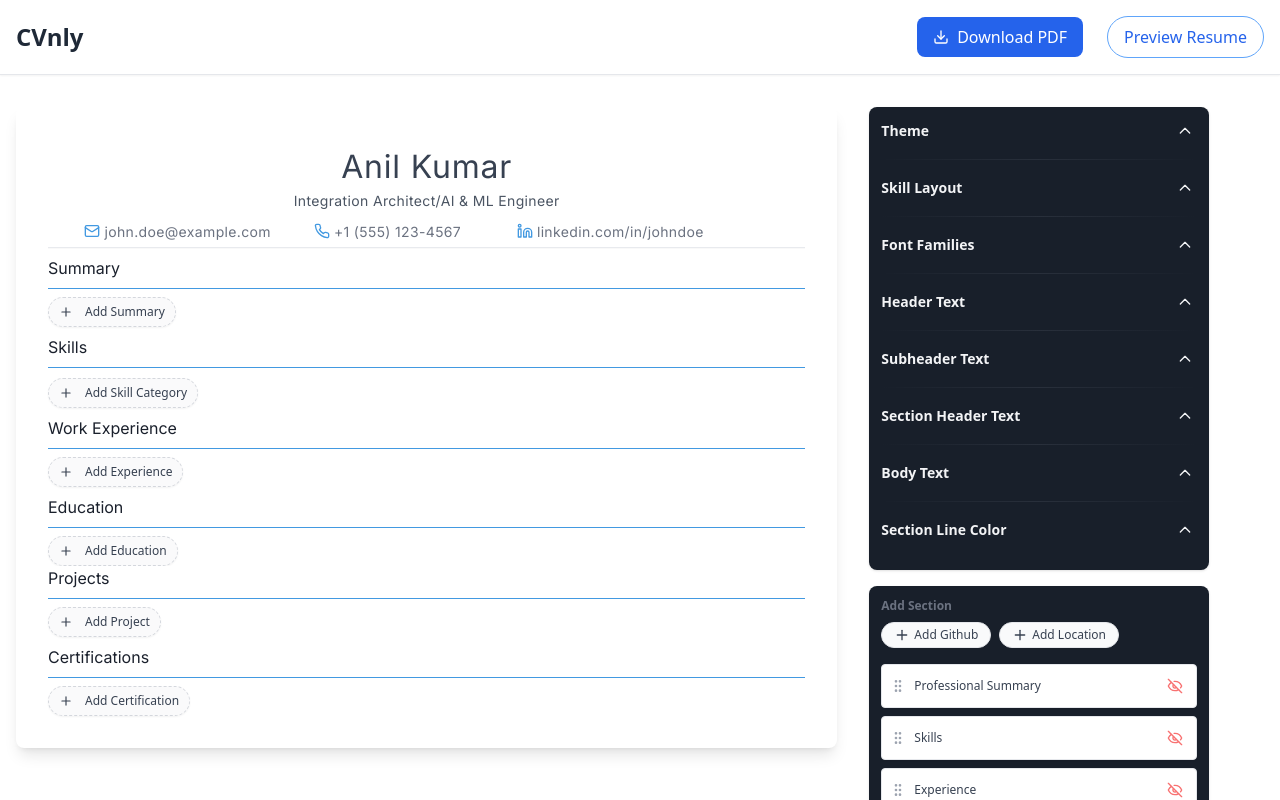
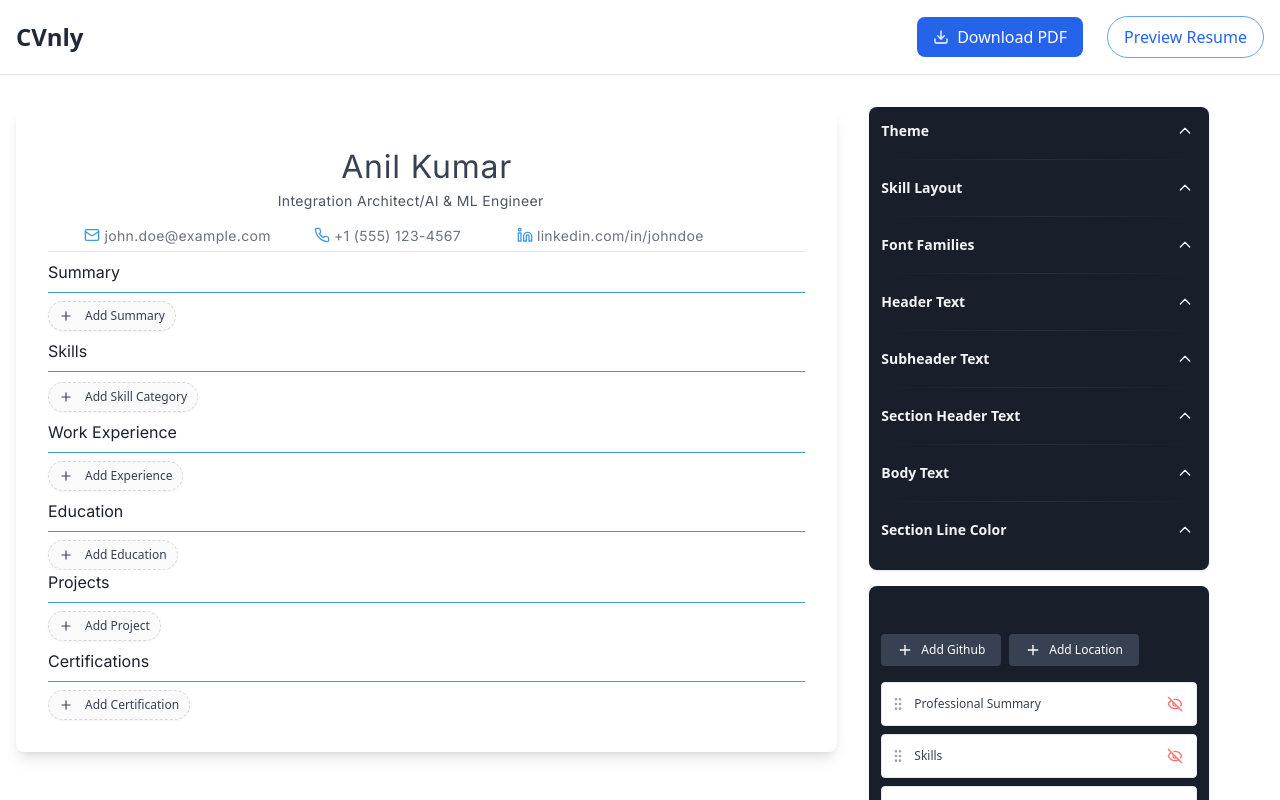
Before and after one commit to anil14349/cvnly, a React (Vite) app: page / in a window 1280 px wide. Shown: the top 800 px of the page. Built offline with nearby package versions, Linux system fonts and the light colour scheme; a web font is replaced by a local one.

Commit message:
added resume header title logic

```diff
--- a/src/App.tsx
+++ b/src/App.tsx
@@ -141,7 +141,7 @@ function App() {
   ]);
 
   // Add resumeData state
-  const [resumeData] = useState({
+  const [resumeData, setResumeData] = useState({
     name: "Anil Kumar",
     title: "Integration Architect/AI & ML Engineer"
   });
@@ -615,21 +615,20 @@ function App() {
     ));
   };
 
-  // Add useEffect to sync skills with section content
+  // Listen for 'add-resume-header-title' event from ResumeSectionsWidget
   useEffect(() => {
-    const sectionIndex = sections.findIndex(section => section.type === 'skills');
-    if (sectionIndex !== -1) {
-      const updatedSections = [...sections];
-      updatedSections[sectionIndex] = {
-        ...updatedSections[sectionIndex],
-        content: {
-          ...updatedSections[sectionIndex].content,
-          skills: skills
+    const handler = () => {
+      setResumeData(prev => {
+        // Only restore if title is empty
+        if (!prev.title) {
+          return { ...prev, title: "Integration Architect/AI & ML Engineer" };
         }
-      };
-      setSections(updatedSections);
-    }
-  }, [skills]);
+        return prev;
+      });
+    };
+    window.addEventListener('add-resume-header-title', handler);
+    return () => window.removeEventListener('add-resume-header-title', handler);
+  }, []);
 
   return (
     <div className={`min-h-screen ${activeTheme === 'dark' ? 'dark' : ''} ${previewMode ? 'preview-mode' : ''}`}>
@@ -675,6 +674,7 @@ function App() {
             <div className={`bg-white rounded-lg shadow-lg p-8`} ref={resumeRef}>
               <ResumeHeader
                 resumeData={resumeData}
+                setResumeData={previewMode ? (() => {}) : setResumeData}
                 socialLinks={socialLinks}
                 deleteSocialLink={previewMode ? (() => {}) : deleteSocialLink}
                 addSocialLink={previewMode ? (() => {}) : addSocialLink}
@@ -809,6 +809,7 @@ function App() {
                 onSectionsChange={setSections}
                 socialLinks={socialLinks}
                 addSocialLink={addSocialLink}
+                resumeHeaderTitle={resumeData.title}
               />
             </div>
           )}
--- a/src/components/layout/ResumeHeader.tsx
+++ b/src/components/layout/ResumeHeader.tsx
@@ -10,6 +10,7 @@ interface ResumeHeaderProps {
     name: string;
     title: string;
   };
+  setResumeData: (data: any) => void;
   socialLinks: SocialLink[];
   deleteSocialLink: (id: string) => void;
   addSocialLink: (type: 'phone' | 'email' | 'linkedin' | 'github' | 'location') => void;
@@ -25,7 +26,13 @@ const ResumeHeader: React.FC<ResumeHeaderProps> = ({
   updateSocialLink,
   fontOptions,
   iconFormat = "symbol",
+  setResumeData,
+  addSocialLink
 }) => {
+  const handleRemoveTitle = () => {
+    setResumeData((prev: any) => ({ ...prev, title: '' }));
+  };
+
   return (
     <div className="mt-2 ">
       <ResumeHeaderName
@@ -35,6 +42,7 @@ const ResumeHeader: React.FC<ResumeHeaderProps> = ({
       <ResumeHeaderTitle
         title={resumeData.title}
         fontOptions={fontOptions}
+        onDelete={handleRemoveTitle}
       />
       <ResumeSocialLinks
         socialLinks={socialLinks}
@@ -46,7 +54,6 @@ const ResumeHeader: React.FC<ResumeHeaderProps> = ({
       <ResumeHeaderLine
         fontOptions={fontOptions}
       />
-
     </div>
   );
 };
--- a/src/components/layout/ResumeHeaderTitle.tsx
+++ b/src/components/layout/ResumeHeaderTitle.tsx
@@ -1,4 +1,4 @@
-import React from "react";
+import React, { useState } from "react";
 import { FontOptions } from "../../types/common";
 import { getFontWeightValue } from "../../utils/fontUtils";
 
@@ -6,9 +6,11 @@ interface ResumeHeaderTitleProps {
     fontOptions: FontOptions;
     title: string;
     onUpdate?: () => void;
+    onDelete?: () => void;
 }
 
-const ResumeHeaderTitle: React.FC<ResumeHeaderTitleProps> = ({ fontOptions, title, onUpdate }) => {
+const ResumeHeaderTitle: React.FC<ResumeHeaderTitleProps> = ({ fontOptions, title, onUpdate, onDelete }) => {
+    const [hovered, setHovered] = useState(false);
     const getTextAlignment = () => {
         switch (fontOptions.headerAlignment) {
             case 'left':
@@ -21,16 +23,24 @@ const ResumeHeaderTitle: React.FC<ResumeHeaderTitleProps> = ({ fontOptions, titl
     };
 
     return (
+        title ? (
+            <div
+                className="relative group"
+                onMouseEnter={() => setHovered(true)}
+                onMouseLeave={() => setHovered(false)}
+            >
+                <div className="flex items-center mx-auto w-fit group">
                     <h2
                         className={`
                             ${fontOptions.subheaderSize}
                             ${fontOptions.subheaderColor}
                             ${fontOptions.subheaderLineHeight}
                             ${fontOptions.subheaderLetterSpacing}
-                ${getTextAlignment()}
+                            whitespace-pre-wrap mb-1
                             font-header-${fontOptions.subheaderFont.toLowerCase()}
                             ${fontOptions.subheaderItalic ? 'italic' : ''}
                             ${fontOptions.subheaderUnderline ? 'underline' : ''}
+                            text-center
                         `}
                         contentEditable
                         suppressContentEditableWarning
@@ -39,6 +49,22 @@ const ResumeHeaderTitle: React.FC<ResumeHeaderTitleProps> = ({ fontOptions, titl
                     >
                         {title}
                     </h2>
+                    {onDelete && (
+                        <button
+                            type="button"
+                            aria-label="Remove title"
+                            className="ml-2 p-1 rounded-full hover:bg-gray-200 transition-colors flex items-center justify-center text-gray-500 text-base h-6 w-6 opacity-0 group-hover:opacity-100"
+                            style={{ lineHeight: 1, minHeight: 0, marginBottom: 0, pointerEvents: hovered ? 'auto' : 'none' }}
+                            onClick={onDelete}
+                        >
+                            <svg xmlns="http://www.w3.org/2000/svg" viewBox="0 0 20 20" fill="currentColor" width="16" height="16">
+                                <path fillRule="evenodd" d="M10 8.586l4.95-4.95a1 1 0 111.414 1.414L11.414 10l4.95 4.95a1 1 0 01-1.414 1.414L10 11.414l-4.95 4.95a1 1 0 01-1.414-1.414l4.95-4.95-4.95-4.95A1 1 0 015.05 3.636L10 8.586z" clipRule="evenodd" />
+                            </svg>
+                        </button>
+                    )}
+                </div>
+            </div>
+        ) : null
     );
 };
 
--- a/src/components/widgets/ResumeSectionsWidget.tsx
+++ b/src/components/widgets/ResumeSectionsWidget.tsx
@@ -12,6 +12,7 @@ interface ResumeSectionsWidgetProps {
     onSectionsChange: (sections: ResumeSection[]) => void;
     socialLinks: SocialLink[];
     addSocialLink: (type: 'phone' | 'email' | 'linkedin' | 'github' | 'location') => void;
+    resumeHeaderTitle?: string;
 }
 
 const ResumeSectionsWidget: React.FC<ResumeSectionsWidgetProps> = ({
@@ -19,6 +20,7 @@ const ResumeSectionsWidget: React.FC<ResumeSectionsWidgetProps> = ({
     onSectionsChange,
     socialLinks,
     addSocialLink,
+    resumeHeaderTitle
 }) => {
     const handleDragEnd = (result: any) => {
         if (!result.destination) return;
@@ -48,7 +50,8 @@ const ResumeSectionsWidget: React.FC<ResumeSectionsWidgetProps> = ({
             education: 'Education',
             projects: 'Projects',
             certifications: 'Certifications',
-            social: 'Social Links'
+            social: 'Social Links',
+            title: 'Resume Header Title'
         };
         return titles[type] || type;
     };
@@ -67,6 +70,7 @@ const ResumeSectionsWidget: React.FC<ResumeSectionsWidgetProps> = ({
       { type: 'projects', label: 'Projects' },
       { type: 'certifications', label: 'Certifications' },
       { type: 'social', label: 'Social Links' },
+      { type: 'title', label: 'Add Resume Header Title' },
     ];
 
     const activeSectionTypes = sections.map(s => s.type);
@@ -76,34 +80,52 @@ const ResumeSectionsWidget: React.FC<ResumeSectionsWidgetProps> = ({
     const socialSectionActive = activeSectionTypes.includes('social');
     const availableSocialLinks = socialSectionActive ? getAvailableSocialLinks() : [];
 
+    // Only show Resume Header Title if it's not already present in sections and resumeHeaderTitle is empty
+    const showResumeHeaderTitleButton = !resumeHeaderTitle;
+
     return (
       <div className={PANEL_STYLES.container} style={sections && sections.length && typeof window !== 'undefined' && window.matchMedia('(prefers-color-scheme: dark)').matches ? PANEL_CONTAINER_STYLES.dark : PANEL_CONTAINER_STYLES.light}>
         {/* --- Available Sections Pool (including Social Links if active) --- */}
         <div className="mb-4">
-          <h3 className="text-xs font-semibold text-gray-500 dark:text-gray-300 mb-2">Add Section</h3>
-          <div className="flex flex-wrap gap-2">
+          <h2 className="text-lg font-semibold mb-2">Add Section</h2>
+          <div className="flex flex-wrap gap-2 mb-2">
             {availableSections.length === 0 && availableSocialLinks.length === 0 ? (
               <span className="text-xs text-gray-400">All sections are added</span>
             ) : (
               <>
-                {availableSections.map((sec) => (
+                {availableSections.filter(section => section.type !== 'title' || showResumeHeaderTitleButton).map(section => (
                   <button
-                    key={sec.type}
-                    className="flex items-center gap-1 px-3 py-1 rounded-full border border-gray-200 dark:border-gray-700 bg-gray-50 dark:bg-gray-800 text-xs text-gray-700 dark:text-gray-200 hover:bg-blue-50 dark:hover:bg-blue-900 transition"
+                    key={section.type}
+                    className="flex items-center gap-2 px-4 py-2 rounded bg-gray-700 text-white hover:bg-gray-600 transition-colors"
                     onClick={() => {
-                      // Add the section to the end of the list, marked as visible
-                      onSectionsChange([...sections, { type: sec.type, visible: true, content: {} }]);
+                      if (section.type === 'title') {
+                        // Remove any lingering 'title' section
+                        onSectionsChange(sections.filter(s => s.type !== 'title'));
+                        if (typeof window !== 'undefined') {
+                          window.dispatchEvent(new CustomEvent('add-resume-header-title'));
+                        }
+                      } else {
+                        onSectionsChange([
+                          ...sections,
+                          {
+                            type: section.type,
+                            visible: true,
+                            content: {}
+                          }
+                        ]);
+                      }
                     }}
                   >
-                    {sec.icon}
-                    {sec.label}
+                    {/* Consistent "+" icon for all add buttons */}
+                    {section.type === 'title' ? <Plus className="w-4 h-4" /> : section.icon}
+                    {section.label}
                   </button>
                 ))}
-                {availableSocialLinks.map((type) => (
+                {availableSocialLinks.map(type => (
                   <button
                     key={type}
+                    className="flex items-center gap-2 px-4 py-2 rounded bg-gray-700 text-white hover:bg-gray-600 transition-colors"
                     onClick={() => addSocialLink(type)}
-                    className="flex items-center gap-1 px-3 py-1 rounded-full border border-gray-200 dark:border-gray-700 bg-gray-50 dark:bg-gray-800 text-xs text-gray-700 dark:text-gray-200 hover:bg-green-50 dark:hover:bg-green-900 transition"
                   >
                     <Plus className="w-4 h-4" />
                     Add {type.charAt(0).toUpperCase() + type.slice(1)}
--- a/src/types/common.ts
+++ b/src/types/common.ts
@@ -117,7 +117,7 @@ export interface SocialLink {
 }
 
 export interface ResumeSection {
-  type: 'summary' | 'skills' | 'experience' | 'education' | 'projects' | 'certifications' | 'social';
+  type: 'summary' | 'skills' | 'experience' | 'education' | 'projects' | 'certifications' | 'social' | 'title';
   visible: boolean;
   content: {
     skills?: Skill[];
@@ -126,5 +126,6 @@ export interface ResumeSection {
     projects?: Project[];
     certifications?: Certification[];
     socialLinks?: SocialLink[];
+    title?: string;
   };
 }
```
Lines whose indentation alone changed are shown as unchanged.
